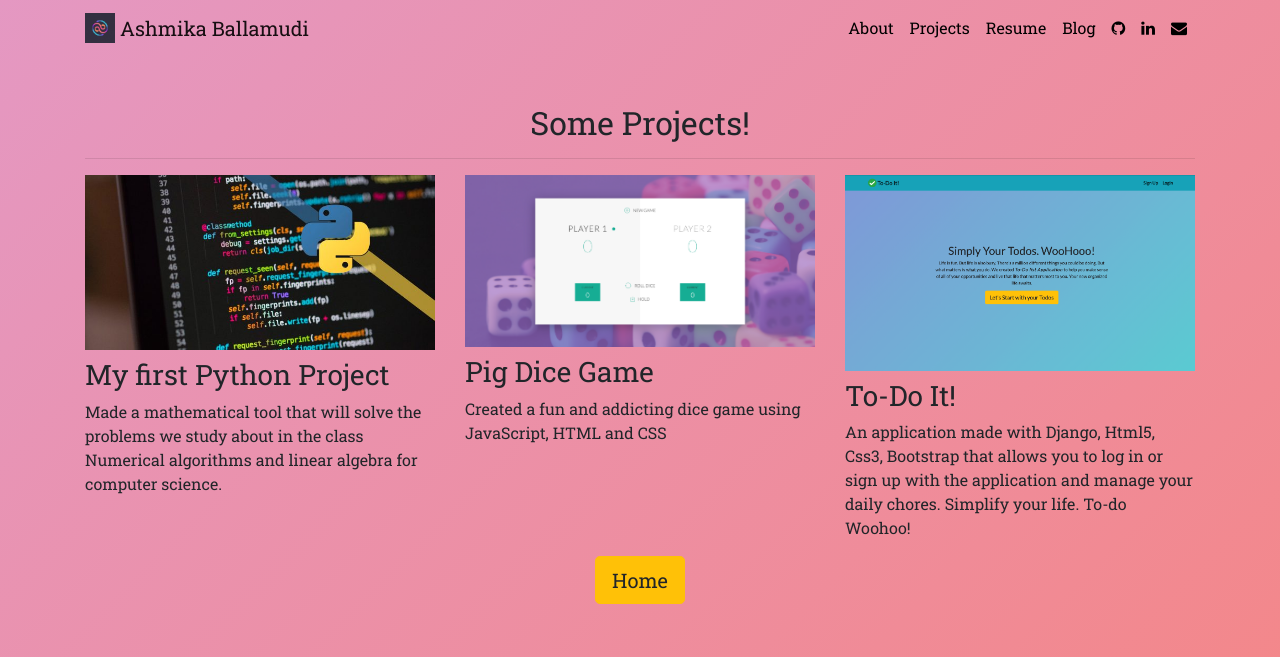
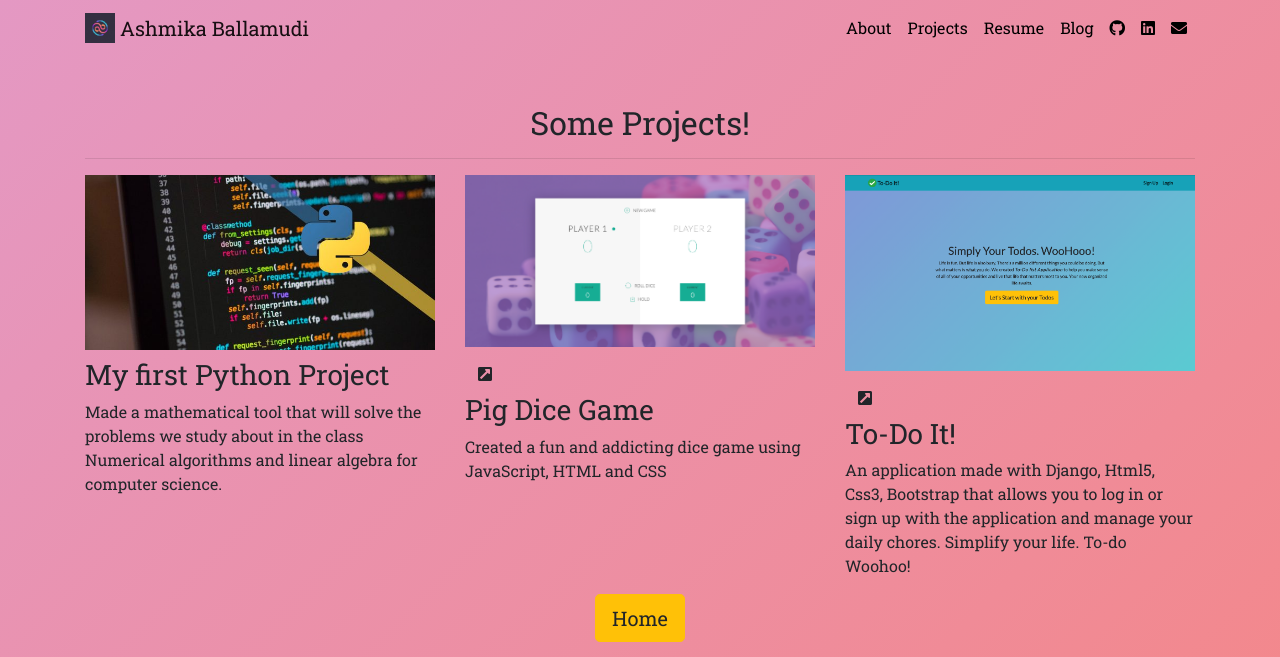
Before and after one commit to ashmika-26/django3-personal-portfolio, a Django app: page /project/ in a window 1280 px wide. Shown: the top 657 px of the page. Run offline with Django 3.2, Linux system fonts and the light colour scheme; data comes from the database, SQL or seed files in the repository; both versions use the stored data as it was after the commit; some libraries are stand-ins or nearby versions.

Commit message:
Added new project

```diff
--- a/portfolio/templates/portfolio/base.html
+++ b/portfolio/templates/portfolio/base.html
@@ -16,7 +16,7 @@
 
   <link rel="icon" type="image/png" href="{% static "portfolio/logo.png" %}">
 
-  <link rel="stylesheet" href="https://cdnjs.cloudflare.com/ajax/libs/font-awesome/4.7.0/css/font-awesome.min.css">
+  <link rel="stylesheet" href="https://use.fontawesome.com/releases/v5.0.7/css/all.css">
 
   <title>Ashmika Ballamudi</title>
 </head>
@@ -47,13 +47,13 @@
             <a class="nav-link" href="{% url 'blog:all_blogs' %}" >Blog</a>
           </li>
           <li>
-            <a class="nav-link" href="https://github.com/ashmika-26" target="_blank"> <i class="fa fa-github" style="color:black"></i></a>
+            <a class="nav-link" href="https://github.com/ashmika-26" target="_blank"> <i class="fab fa-github" style="color:black"></i></a>
           </li>
           <li>
-            <a class="nav-link" href="https://www.linkedin.com/in/ashmika-ballamudi/" target="_blank"><i class = "fa fa-linkedin" style="color:black"></i></a>
+            <a class="nav-link" href="https://www.linkedin.com/in/ashmika-ballamudi/" target="_blank"><i class = "fab fa-linkedin" style="color:black"></i></a>
           </li>
           <li>
-            <a class="nav-link" href="mailto:ashmika.b26@gmail.com"><i class="fa fa-envelope" style="color:black"></i></a>
+            <a class="nav-link" href="mailto:ashmika.b26@gmail.com"><i class="fas fa-envelope" style="color:black"></i></a>
           </li>
         </ul>
       </div>
--- a/portfolio/templates/portfolio/project.html
+++ b/portfolio/templates/portfolio/project.html
@@ -14,6 +14,8 @@
     <a href="{{ project.url }}">
       <img src="{{ project.image.url }}" class="img-fluid mb-2">
     </a>
+    <br>
+    <a role="button" class="btn" href="{{project.url}}"><i class="fas fa-external-link-square-alt"></i></a>
     {% else %}
 
     <img src="{{ project.image.url }}" class="img-fluid mb-2">
```
Also changed, not shown: db.sqlite3, media/portfolio/images/dicegame.png (added).
